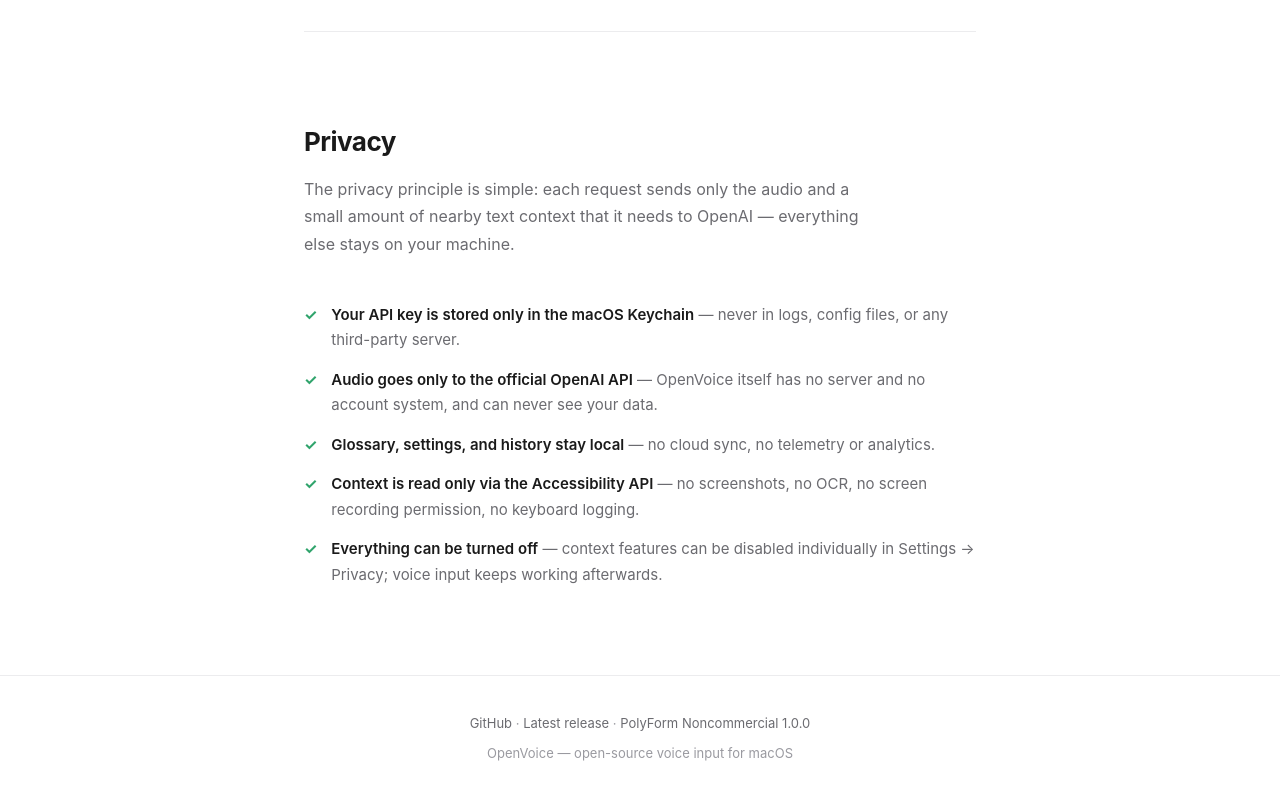
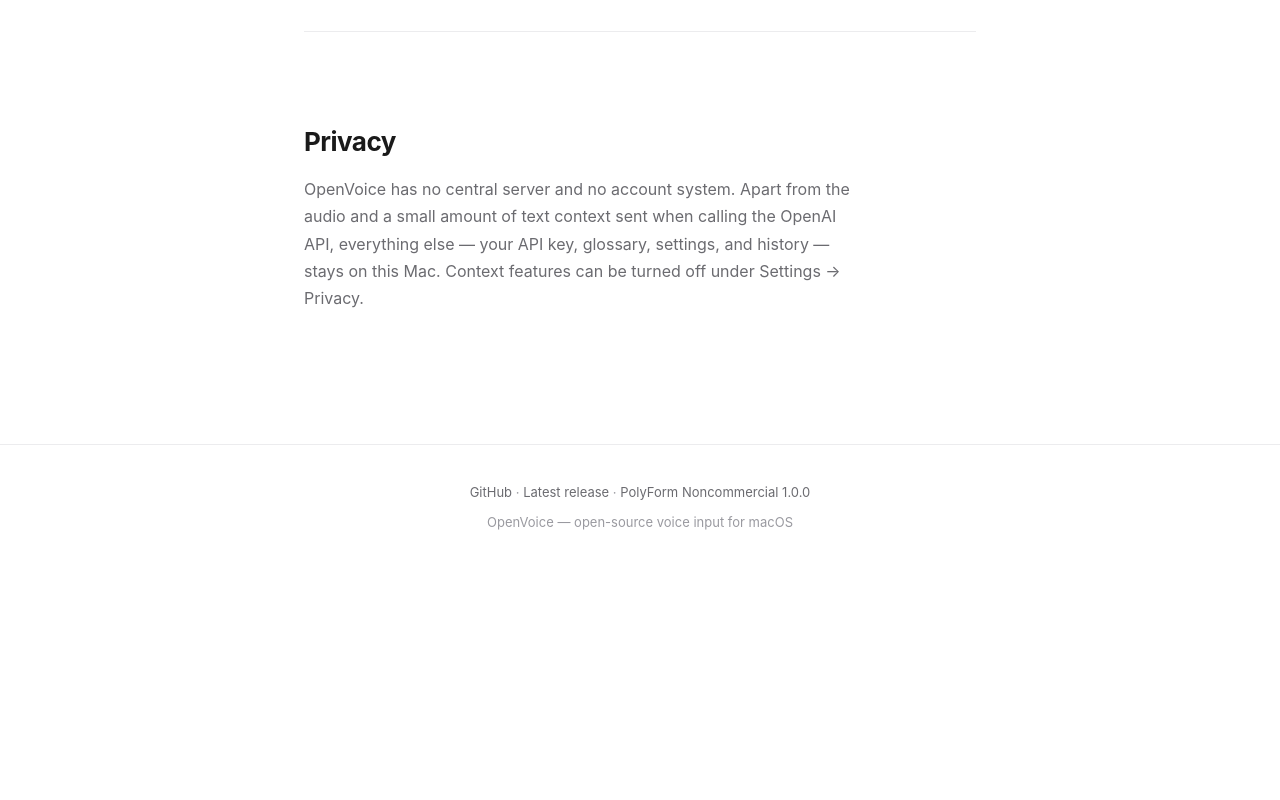
Before and after one commit to Zhangyanbo/OpenVoice, a plain HTML site: page docs/en/index.html in a window 1280 px wide. Shown: the part 1812-2612 px from the top of the page. After the commit the page ends 2393 px from the top, so only its background shows below. Drawn offline with Linux system fonts and the light colour scheme.

Commit message:
隐私声明改写为简洁自然的表述(中英同步)

```diff
--- a/docs/en/index.html
+++ b/docs/en/index.html
@@ -316,15 +316,11 @@
     <section id="privacy">
       <h2>Privacy</h2>
       <p class="section-sub">
-        The privacy principle is simple: each request sends only the audio and a small amount of nearby text context that it needs to OpenAI — everything else stays on your machine.
+        OpenVoice has no central server and no account system. Apart from the audio and a small
+        amount of text context sent when calling the OpenAI API, everything else — your API key,
+        glossary, settings, and history — stays on this Mac.
+        Context features can be turned off under Settings → Privacy.
       </p>
-      <ul class="privacy-list">
-        <li><span class="mark">✓</span><span><strong>Your API key is stored only in the macOS Keychain</strong> — never in logs, config files, or any third-party server.</span></li>
-        <li><span class="mark">✓</span><span><strong>Audio goes only to the official OpenAI API</strong> — OpenVoice itself has no server and no account system, and can never see your data.</span></li>
-        <li><span class="mark">✓</span><span><strong>Glossary, settings, and history stay local</strong> — no cloud sync, no telemetry or analytics.</span></li>
-        <li><span class="mark">✓</span><span><strong>Context is read only via the Accessibility API</strong> — no screenshots, no OCR, no screen recording permission, no keyboard logging.</span></li>
-        <li><span class="mark">✓</span><span><strong>Everything can be turned off</strong> — context features can be disabled individually in Settings → Privacy; voice input keeps working afterwards.</span></li>
-      </ul>
     </section>
   </div>
 </main>
```
Also changed, not shown: docs/index.html (+3 -8 lines).
